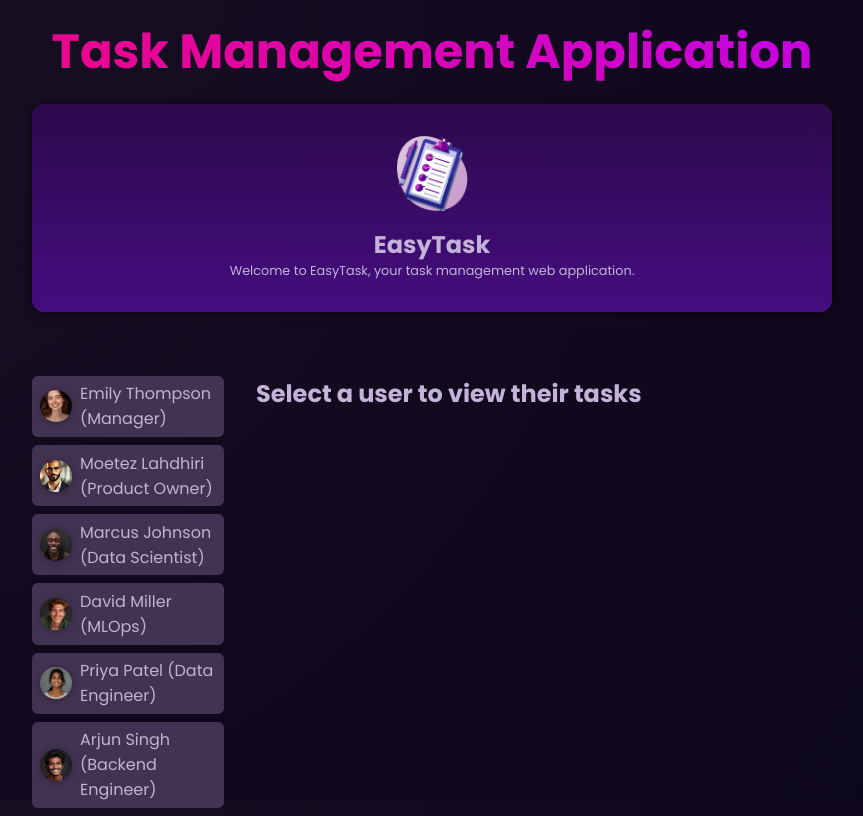
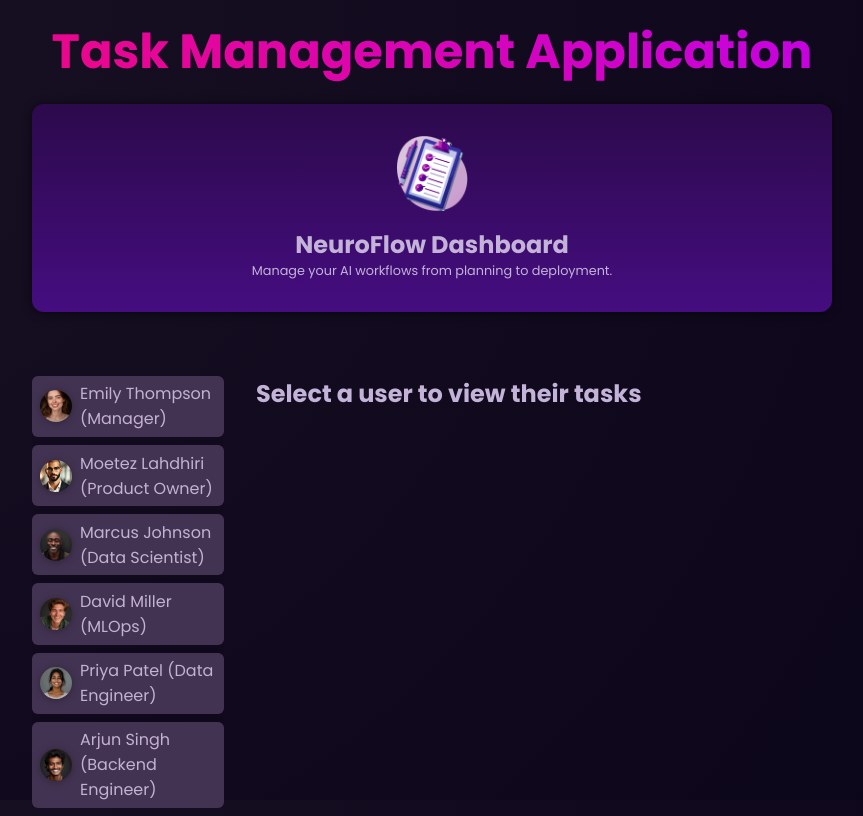
Before and after one commit to Lahdhirim/WEB-task-management-web-app, an Angular app: page / in a window 1280 px wide. Shown: the whole page, without its empty margins (208-1071 px from the left). Built offline with nearby package versions, Linux system fonts and the light colour scheme.

Commit message:
update interface

```diff
--- a/src/app/header/header.component.html
+++ b/src/app/header/header.component.html
@@ -1,7 +1,7 @@
 <header>
   <img src="assets/task-management-logo.png" alt="Logo">
   <div>
-  <h1>EasyTask</h1>
-  <p>Welcome to EasyTask, your task management web application.</p>
+  <h1>NeuroFlow Dashboard</h1>
+  <p>Manage your AI workflows from planning to deployment.</p>
   </div>
 </header>
--- a/src/index.html
+++ b/src/index.html
@@ -2,7 +2,7 @@
 <html lang="en">
   <head>
     <meta charset="utf-8" />
-    <title>EasyTrack</title>
+    <title>NeuroFlow</title>
     <base href="/" />
     <meta name="viewport" content="width=device-width, initial-scale=1" />
     <link rel="icon" type="image/png" href="assets/icons8.png">
```
